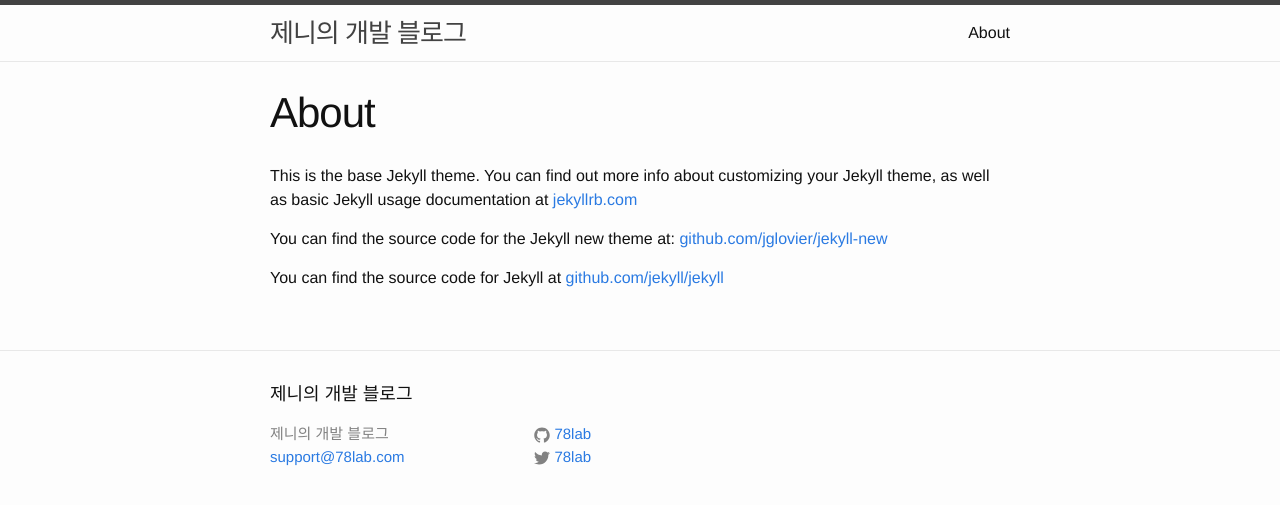
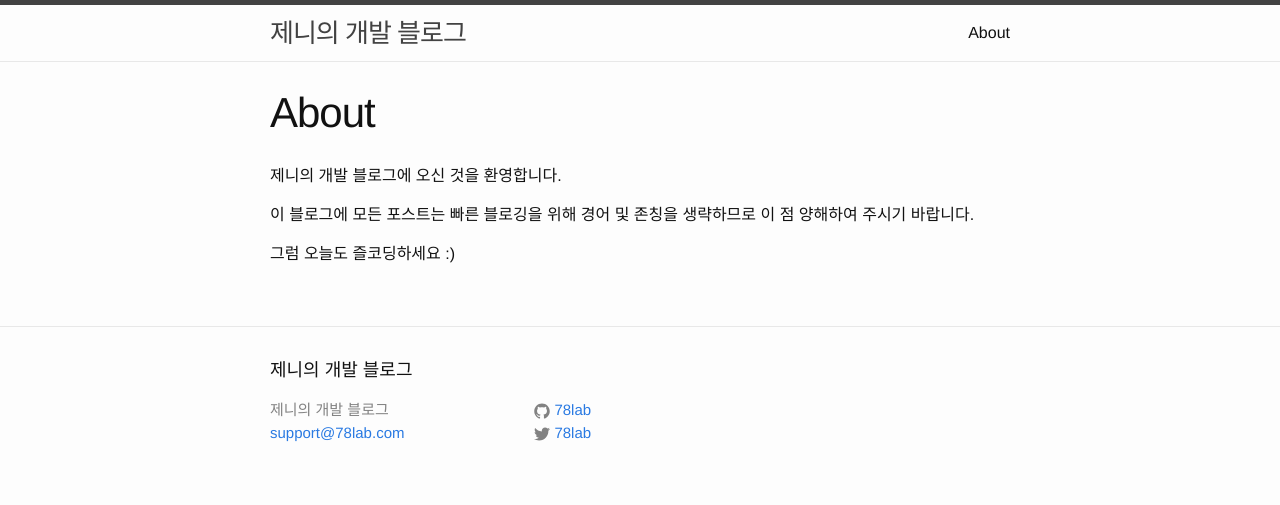
Before and after one commit to 78lab/78lab.github.io, a Jekyll site: the page built from about.md, in a window 1280 px wide. Shown: the top 505 px of the page. Built offline with Jekyll 4.4.1, drawn with Linux system fonts in a browser that asks for light colours.

Commit message:
Auto Commit Msg.

```diff
--- a/about.md
+++ b/about.md
@@ -4,8 +4,8 @@ title: About
 permalink: /about/
 ---
 
-This is the base Jekyll theme. You can find out more info about customizing your Jekyll theme, as well as basic Jekyll usage documentation at [jekyllrb.com](http://jekyllrb.com/)
+제니의 개발 블로그에 오신 것을 환영합니다.
 
-You can find the source code for the Jekyll new theme at: [github.com/jglovier/jekyll-new](https://github.com/jglovier/jekyll-new)
+이 블로그에 모든 포스트는 빠른 블로깅을 위해 경어 및 존칭을 생략하므로 이 점 양해하여 주시기 바랍니다.
 
-You can find the source code for Jekyll at [github.com/jekyll/jekyll](https://github.com/jekyll/jekyll)
+그럼 오늘도 즐코딩하세요 :)
```
Also changed, not shown: _posts/2014-10-29-first-post.markdown (deleted, +0 -14 lines), _posts/2014-10-29-sublime-jekyll.md (+1 -1 lines).
